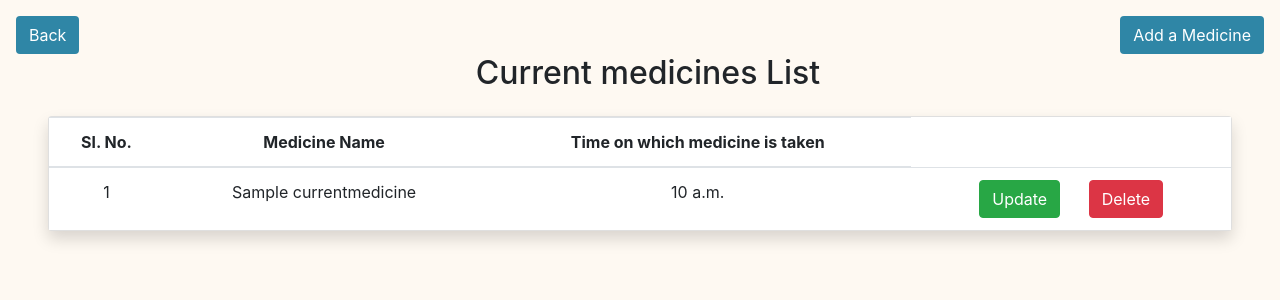
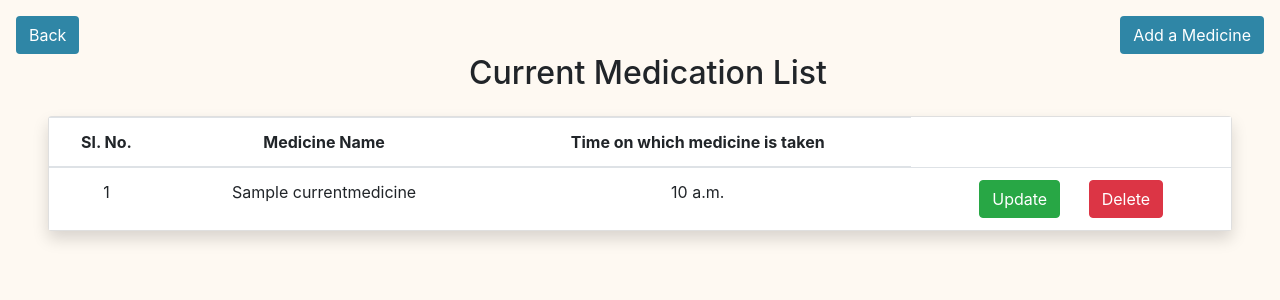
Before and after one commit to harikrishnan-03/DevOpsSec-HealthBuddy, a Django app: page /medicinelist in a window 1280 px wide. Shown: the part 66-366 px from the top of the page. Run offline with Django 3.2, Linux system fonts and the light colour scheme; a user stored in the database is signed in; tables that the repository leaves empty hold one stand-in row (values such as "Sample post"); some libraries are stand-ins or nearby versions.

Commit message:
Update MedicineHistory.html

```diff
--- a/healthbuddy/healthbuddy_app/templates/MedicineHistory.html
+++ b/healthbuddy/healthbuddy_app/templates/MedicineHistory.html
@@ -18,7 +18,7 @@
       >
         Add a Medicine
       </button>
-      <h2 class="text-center">Current medicines List</h2>
+      <h2 class="text-center">Current Medication List</h2>
     </div>
 
     <!-- Table for displaying current medicine list -->
```
